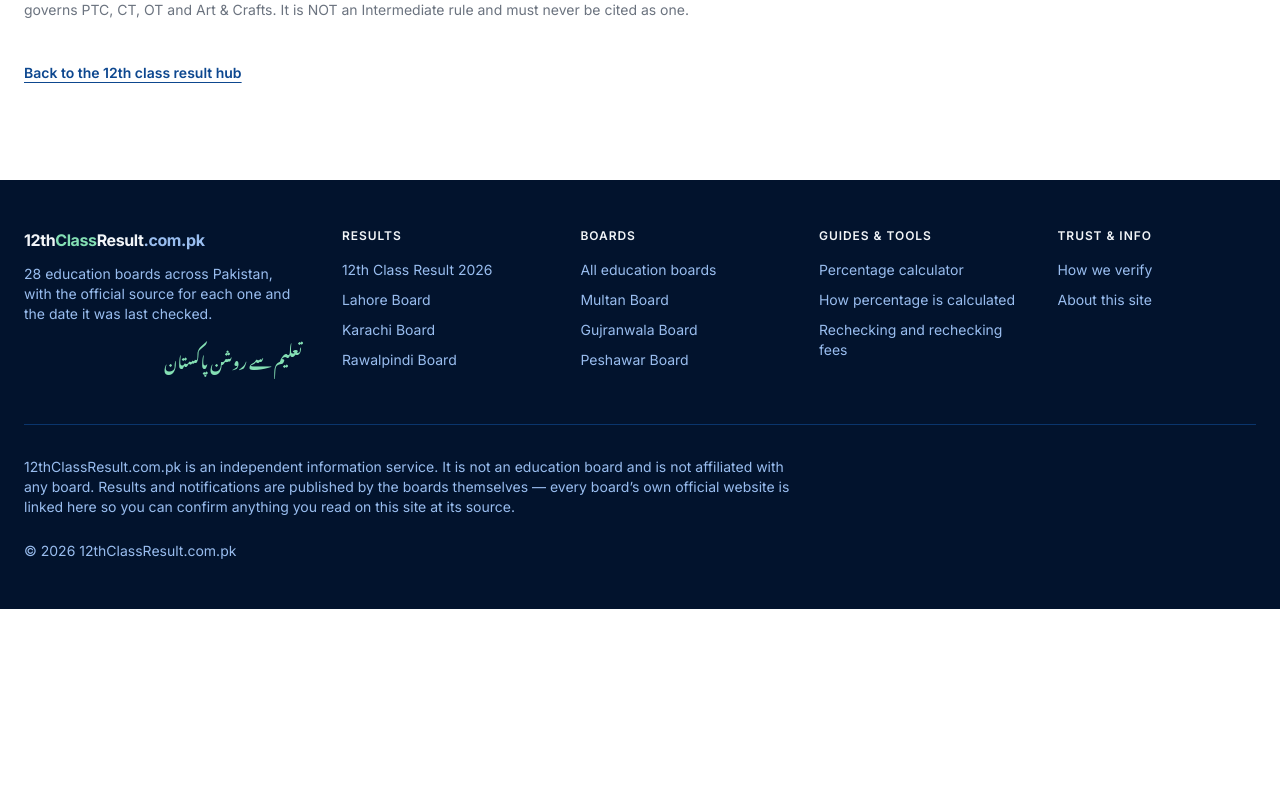
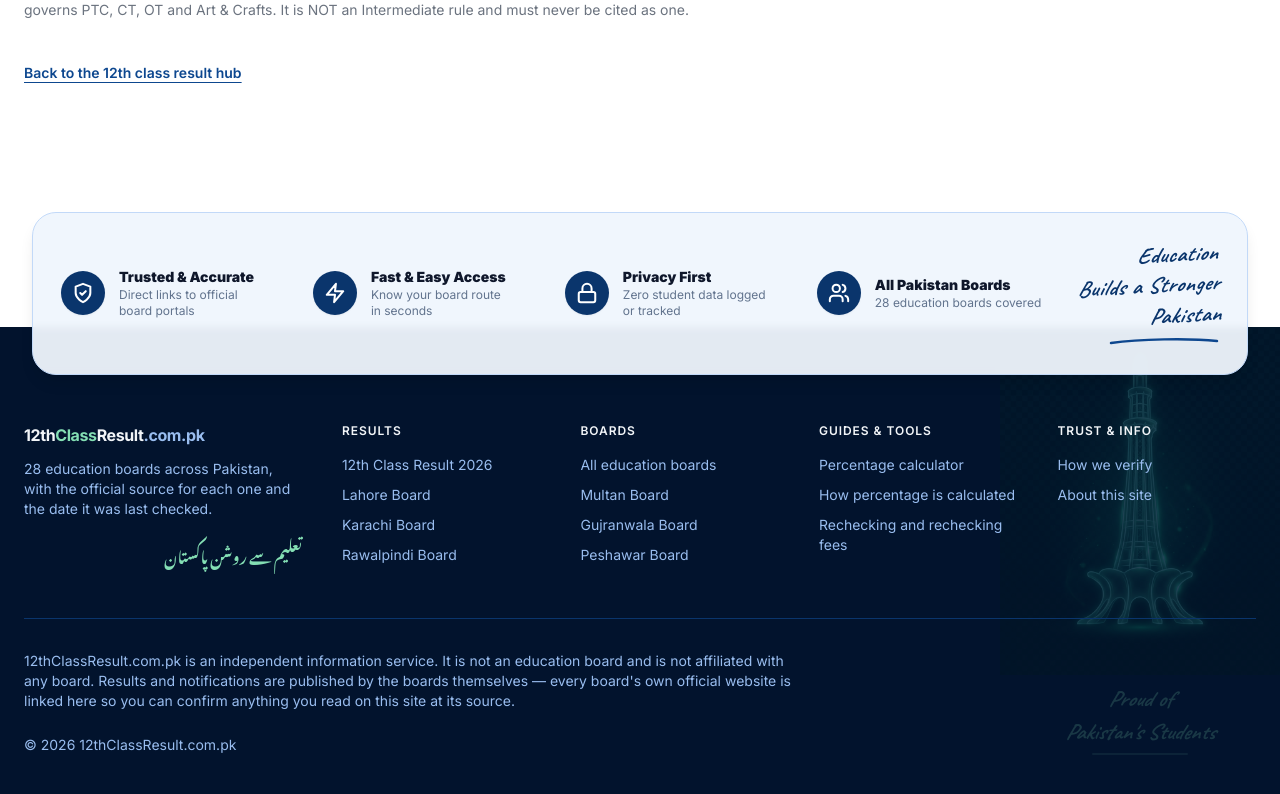
Before and after one commit to 12thclassresult2026/12thclassresult.com.pk, a Next.js app: page /guides/rechecking in a window 1280 px wide. Shown: the part 3472-4266 px from the top of the page. Before the commit the page ends 4081 px from the top, so only its background shows below. Built offline with nearby package versions, Linux system fonts and the light colour scheme; a web font is replaced by a local one.

Commit message:
Update hero background and redesign footer with trust banner and Minar-e-Pakistan asset

```diff
--- a/app/layout.tsx
+++ b/app/layout.tsx
@@ -1,5 +1,5 @@
 import type { Metadata, Viewport } from 'next'
-import { Inter, Noto_Nastaliq_Urdu } from 'next/font/google'
+import { Caveat, Inter, Noto_Nastaliq_Urdu } from 'next/font/google'
 
 import './globals.css'
 
@@ -25,6 +25,12 @@ const inter = Inter({
  * is applied to four words in the header and four in the footer. `swap` means
  * it never blocks paint.
  */
+const caveat = Caveat({
+  subsets: ['latin'],
+  display: 'swap',
+  variable: '--font-caveat',
+})
+
 const nastaliq = Noto_Nastaliq_Urdu({
   subsets: ['arabic'],
   weight: '400',
@@ -48,7 +54,7 @@ export const viewport: Viewport = {
 
 export default function RootLayout({ children }: { children: React.ReactNode }) {
   return (
-    <html lang="en-PK" className={`${inter.variable} ${nastaliq.variable}`}>
+    <html lang="en-PK" className={`${inter.variable} ${nastaliq.variable} ${caveat.variable}`}>
       <body className="flex min-h-dvh flex-col font-sans antialiased">
         {/* First tab stop on every page (section 35). */}
         <a
--- a/app/page.tsx
+++ b/app/page.tsx
@@ -1,3 +1,4 @@
+import Image from 'next/image'
 import type { Metadata } from 'next'
 import Link from 'next/link'
 
@@ -108,8 +109,19 @@ export default function HomePage() {
       />
 
       {/* ── HERO ─────────────────────────────────────────────────────────── */}
-      <section className="on-dark bg-[var(--surface-hero)] py-14 sm:py-20">
-        <div className="container-wide grid items-center gap-10 lg:grid-cols-[1.1fr_0.9fr]">
+      <section className="on-dark relative overflow-hidden bg-[var(--surface-hero)] py-14 sm:py-20">
+        <div className="pointer-events-none absolute inset-0 z-0 select-none">
+          <Image
+            src="/images/hero-bg-campus.jpg"
+            alt=""
+            fill
+            priority
+            sizes="100vw"
+            className="object-cover object-center opacity-30"
+          />
+          <div className="absolute inset-0 bg-gradient-to-r from-[#0b1533]/95 via-[#0b1533]/85 to-[#0b1533]/90" />
+        </div>
+        <div className="container-wide relative z-10 grid items-center gap-10 lg:grid-cols-[1.1fr_0.9fr]">
           <div>
             <p className="text-accent-300 text-xs font-semibold tracking-[0.08em] uppercase">
               HSSC Part-II · Second Year · Intermediate Part-II
--- a/components/layout/site-footer.tsx
+++ b/components/layout/site-footer.tsx
@@ -1,21 +1,8 @@
+import Image from 'next/image'
 import Link from 'next/link'
 
 import { BOARDS } from '@/lib/board/registry'
 import { SITE_NAME } from '@/lib/seo/site'
-
-/**
- * Site footer, laid out as the column grid the sibling site uses.
- *
- * TWO THINGS THE SIBLING'S FOOTER HAS THAT THIS ONE DOES NOT, deliberately:
- *
- *  - A contact address and support hours. No mailbox exists for this domain
- *    yet. Printing `contact@…` would put a dead address on all 26 pages and
- *    silently swallow every correction a reader tried to send — the opposite
- *    of what a corrections policy is for. The column links to the pages that
- *    say how verification works instead, and the address goes in the same
- *    commit that creates the mailbox.
- *  - Social icons. There are no accounts to link.
- */
 
 const COLUMNS: { heading: string; links: { href: string; label: string }[] }[] = [
   {
@@ -57,8 +44,172 @@ export function SiteFooter() {
   const year = new Date().getFullYear()
 
   return (
-    <footer className="on-dark mt-16 bg-[var(--surface-hero)]">
-      <div className="container-wide py-12">
+    <footer className="relative mt-24 w-full">
+      {/* ── 1. Top Floating Trust & Value Proposition Banner ──────────────── */}
+      <div className="relative z-20 mx-auto -mb-12 max-w-7xl px-4 sm:px-6 lg:px-8">
+        <div className="border-primary-200 bg-primary-50/95 flex flex-col items-stretch justify-between gap-6 rounded-2xl border p-5 shadow-lg backdrop-blur-xs sm:rounded-3xl sm:p-7 lg:flex-row lg:items-center">
+          {/* 4 Feature Items */}
+          <div className="grid flex-1 grid-cols-1 gap-5 sm:grid-cols-2 lg:grid-cols-4 lg:gap-4">
+            {/* 1: Trusted & Accurate */}
+            <div className="flex items-center gap-3.5">
+              <div className="bg-primary-800 flex h-11 w-11 shrink-0 items-center justify-center rounded-full text-white shadow-xs">
+                <svg
+                  width="22"
+                  height="22"
+                  viewBox="0 0 24 24"
+                  fill="none"
+                  stroke="currentColor"
+                  strokeWidth="2.2"
+                  strokeLinecap="round"
+                  strokeLinejoin="round"
+                >
+                  <path d="M12 22s8-4 8-10V5l-8-3-8 3v7c0 6 8 10 8 10z" />
+                  <path d="m9 12 2 2 4-4" />
+                </svg>
+              </div>
+              <div>
+                <h4 className="text-sm font-black text-slate-900">Trusted &amp; Accurate</h4>
+                <p className="text-xs text-slate-500">Direct links to official board portals</p>
+              </div>
+            </div>
+
+            {/* 2: Fast & Easy Access */}
+            <div className="flex items-center gap-3.5">
+              <div className="bg-primary-800 flex h-11 w-11 shrink-0 items-center justify-center rounded-full text-white shadow-xs">
+                <svg
+                  width="22"
+                  height="22"
+                  viewBox="0 0 24 24"
+                  fill="none"
+                  stroke="currentColor"
+                  strokeWidth="2.2"
+                  strokeLinecap="round"
+                  strokeLinejoin="round"
+                >
+                  <polygon points="13 2 3 14 12 14 11 22 21 10 12 10 13 2" />
+                </svg>
+              </div>
+              <div>
+                <h4 className="text-sm font-black text-slate-900">Fast &amp; Easy Access</h4>
+                <p className="text-xs text-slate-500">Know your board route in seconds</p>
+              </div>
+            </div>
+
+            {/* 3: Your Privacy Matters */}
+            <div className="flex items-center gap-3.5">
+              <div className="bg-primary-800 flex h-11 w-11 shrink-0 items-center justify-center rounded-full text-white shadow-xs">
+                <svg
+                  width="22"
+                  height="22"
+                  viewBox="0 0 24 24"
+                  fill="none"
+                  stroke="currentColor"
+                  strokeWidth="2.2"
+                  strokeLinecap="round"
+                  strokeLinejoin="round"
+                >
+                  <rect width="18" height="11" x="3" y="11" rx="2" ry="2" />
+                  <path d="M7 11V7a5 5 0 0 1 10 0v4" />
+                </svg>
+              </div>
+              <div>
+                <h4 className="text-sm font-black text-slate-900">Privacy First</h4>
+                <p className="text-xs text-slate-500">Zero student data logged or tracked</p>
+              </div>
+            </div>
+
+            {/* 4: All Pakistan Boards */}
+            <div className="flex items-center gap-3.5">
+              <div className="bg-primary-800 flex h-11 w-11 shrink-0 items-center justify-center rounded-full text-white shadow-xs">
+                <svg
+                  width="22"
+                  height="22"
+                  viewBox="0 0 24 24"
+                  fill="none"
+                  stroke="currentColor"
+                  strokeWidth="2.2"
+                  strokeLinecap="round"
+                  strokeLinejoin="round"
+                >
+                  <path d="M16 21v-2a4 4 0 0 0-4-4H6a4 4 0 0 0-4 4v2" />
+                  <circle cx="9" cy="7" r="4" />
+                  <path d="M22 21v-2a4 4 0 0 0-3-3.87" />
+                  <path d="M16 3.13a4 4 0 0 1 0 7.75" />
+                </svg>
+              </div>
+              <div>
+                <h4 className="text-sm font-black text-slate-900">All Pakistan Boards</h4>
+                <p className="text-xs text-slate-500">{BOARDS.length} education boards covered</p>
+              </div>
+            </div>
+          </div>
+
+          {/* Far Right Handwritten Slogan */}
+          <div className="hidden shrink-0 text-right xl:block">
+            <span
+              className="text-primary-800 block -rotate-3 text-lg leading-snug font-black tracking-wide italic"
+              style={{ fontFamily: 'var(--font-caveat), cursive', fontSize: '22px' }}
+            >
+              Education
+              <br />
+              Builds a Stronger
+              <br />
+              Pakistan
+            </span>
+            <svg
+              width="110"
+              height="10"
+              viewBox="0 0 110 10"
+              fill="none"
+              className="text-primary-700 mt-1 ml-auto"
+            >
+              <path
+                d="M2 7C30 3 80 2 108 5"
+                stroke="currentColor"
+                strokeWidth="2.5"
+                strokeLinecap="round"
+              />
+            </svg>
+          </div>
+        </div>
+      </div>
+
+      {/* ── 2. Deep Navy Main Footer Body ──────────────────────────────────── */}
+      <div className="on-dark relative overflow-hidden bg-[var(--surface-hero)] pt-24 pb-12">
+        {/* Minar-e-Pakistan Image - Right Side Watermark Decoration */}
+        <div
+          aria-hidden="true"
+          className="pointer-events-none absolute right-0 bottom-12 z-0 hidden opacity-20 select-none lg:block"
+          style={{ width: '280px' }}
+        >
+          <Image
+            src="/images/minar-footer.jpg"
+            alt=""
+            width={280}
+            height={374}
+            className="h-auto w-full object-contain"
+            unoptimized
+          />
+          <div className="mt-2 text-center">
+            <span
+              className="text-accent-300 italic"
+              style={{
+                fontFamily: 'var(--font-caveat), cursive',
+                fontSize: '22px',
+                fontWeight: 700,
+                opacity: 0.9,
+              }}
+            >
+              Proud of
+              <br />
+              Pakistan&apos;s Students
+            </span>
+            <div className="bg-accent-300/40 mx-auto mt-1 h-0.5 w-24 rounded-full" />
+          </div>
+        </div>
+
+        {/* Main Content Grid */}
+        <div className="container-wide relative z-10">
           <div className="grid gap-10 lg:grid-cols-[1.4fr_repeat(4,1fr)]">
             {/* Brand column */}
             <div>
@@ -96,16 +247,11 @@ export function SiteFooter() {
             ))}
           </div>
 
-        {/*
-          This disclaimer is not boilerplate. Several sites in this market use
-          board-like names and board-like branding; being unambiguous about what
-          this site is protects the reader, not us.
-        */}
           <div className="mt-12 border-t border-[var(--border-on-dark)] pt-8">
             <p className="max-w-3xl text-sm text-[var(--text-on-dark-muted)]">
               {SITE_NAME} is an independent information service. It is not an education board and is
               not affiliated with any board. Results and notifications are published by the boards
-            themselves — every board’s own official website is linked here so you can confirm
+              themselves — every board&apos;s own official website is linked here so you can confirm
               anything you read on this site at its source.
             </p>
             <p className="mt-6 text-sm text-[var(--text-on-dark-muted)]">
@@ -113,6 +259,7 @@ export function SiteFooter() {
             </p>
           </div>
         </div>
+      </div>
     </footer>
   )
 }
```
Also changed, not shown: public/images/hero-bg-campus.jpg (added), public/images/minar-footer.jpg (added). Lines whose indentation alone changed are shown as unchanged.
